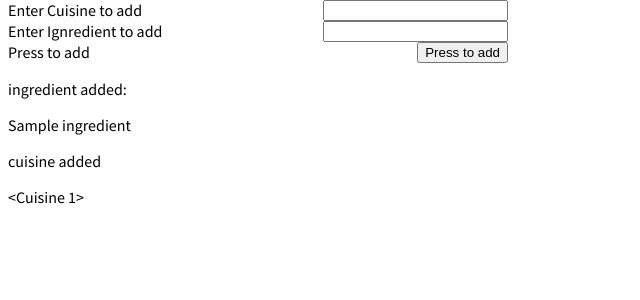
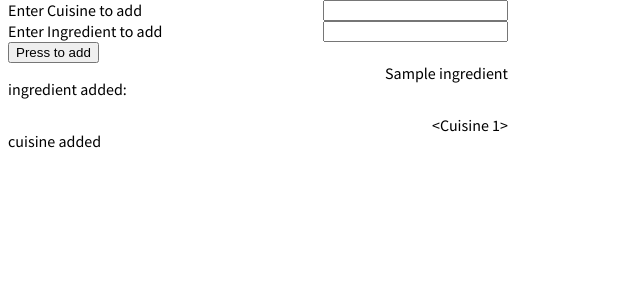
Before and after one commit to Cleon909/Recipe_planner, a Flask app: template application/templates/add_meta.html in a window 1280 px wide. Shown: the part 168-468 px from the top of the page, without its empty margins (0-640 px from the left). Run offline with Flask 2, Linux system fonts and the light colour scheme; data comes from the database, SQL or seed files in the repository; the template is opened without the code that fills it: values that come from a table or form of the project are taken from there, most other values are stand-ins (such as "Sample title", 1, 10 or a date in 2020).

Commit message:
fixed bugs

```diff
--- a/application/forms.py
+++ b/application/forms.py
@@ -5,7 +5,7 @@ from wtforms.validators import DataRequired, Length, ValidationError, NumberRang
 
 class AddMetaForm(FlaskForm):
     cuisine = StringField('Enter Cuisine to add', validators = [Length(max = 50 )])
-    ingredient = StringField('Enter Ignredient to add', validators = [Length(max = 50)])
+    ingredient = StringField('Enter Ingredient to add', validators = [Length(max = 50)])
     submit = SubmitField('Press to add')
 class IndexForm(FlaskForm):
     recipe = SelectField('pick recipe to show', choices = [])
--- a/application/templates/add_meta.html
+++ b/application/templates/add_meta.html
@@ -4,6 +4,7 @@
 
 {{ form.hidden_tag() }}
 {% if form %}
+<form method = 'POST'>
 <div class="field">
     {{ form.cuisine.label }} {{ form.cuisine }}
 </div>
@@ -11,11 +12,18 @@
     {{ form.ingredient.label }} {{ form.ingredient }}
 </div>
 <div class="field">
-    {{ form.submit.label }} {{ form.submit }}
+    {{ form.submit }}
+</div>
+</form>
+{% endif %}
+{% if ingredient != "" %}
+<div class="field">
+    <p>ingredient added:</p>{{ ingredient }}
 </div>
 {% endif %}
-{% if recipe or cuisine %}
-<p>ingredient added:</p>{{ ingredient }}
-<p>cuisine added</p> {{ cuisine }}
+{% if cuisine != "" %}
+<div class="field">
+    <p>cuisine added</p> {{ cuisine }}
+</div>
 {% endif %}
 {% endblock %}
```
Also changed, not shown: application/routes.py (+9 -7 lines).
